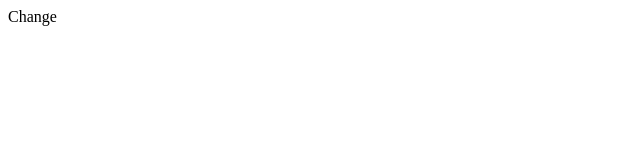
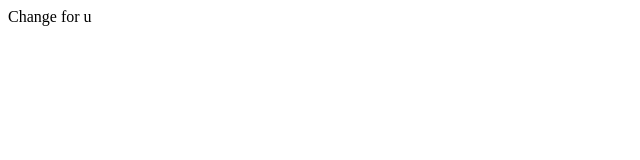
Before and after one commit to Bruhopeless/Kostenko_Js, a plain HTML site: page index.html in a window 1280 px wide. Shown: the full height of the page, 0-640 px from the left. Drawn offline with Linux system fonts and the light colour scheme.

Commit message:
Html uptated

```diff
--- a/index.html
+++ b/index.html
@@ -7,7 +7,7 @@
 </head>
 <body>
 
-    <div>Change</div>
+    <div>Change for u</div>
 
     <script src="main.js"></script>
 </body>
```
